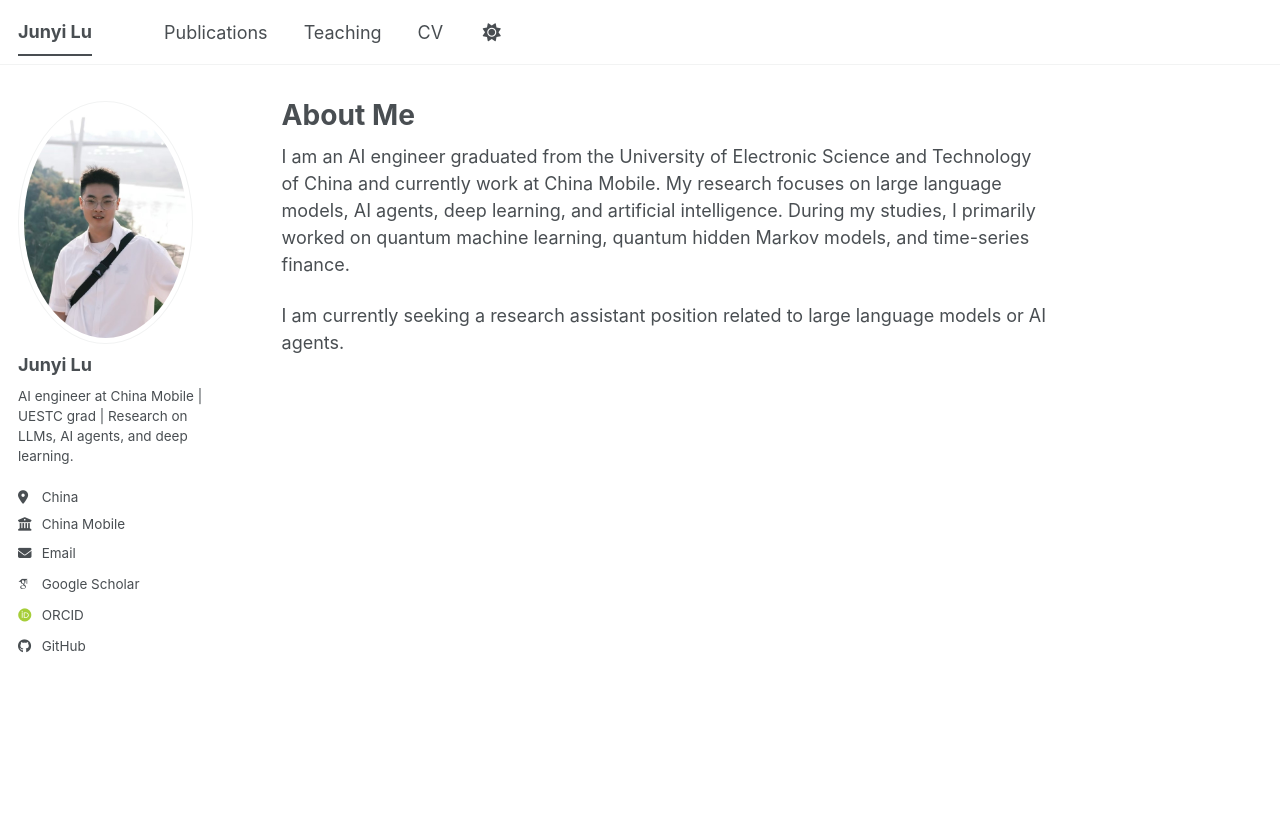
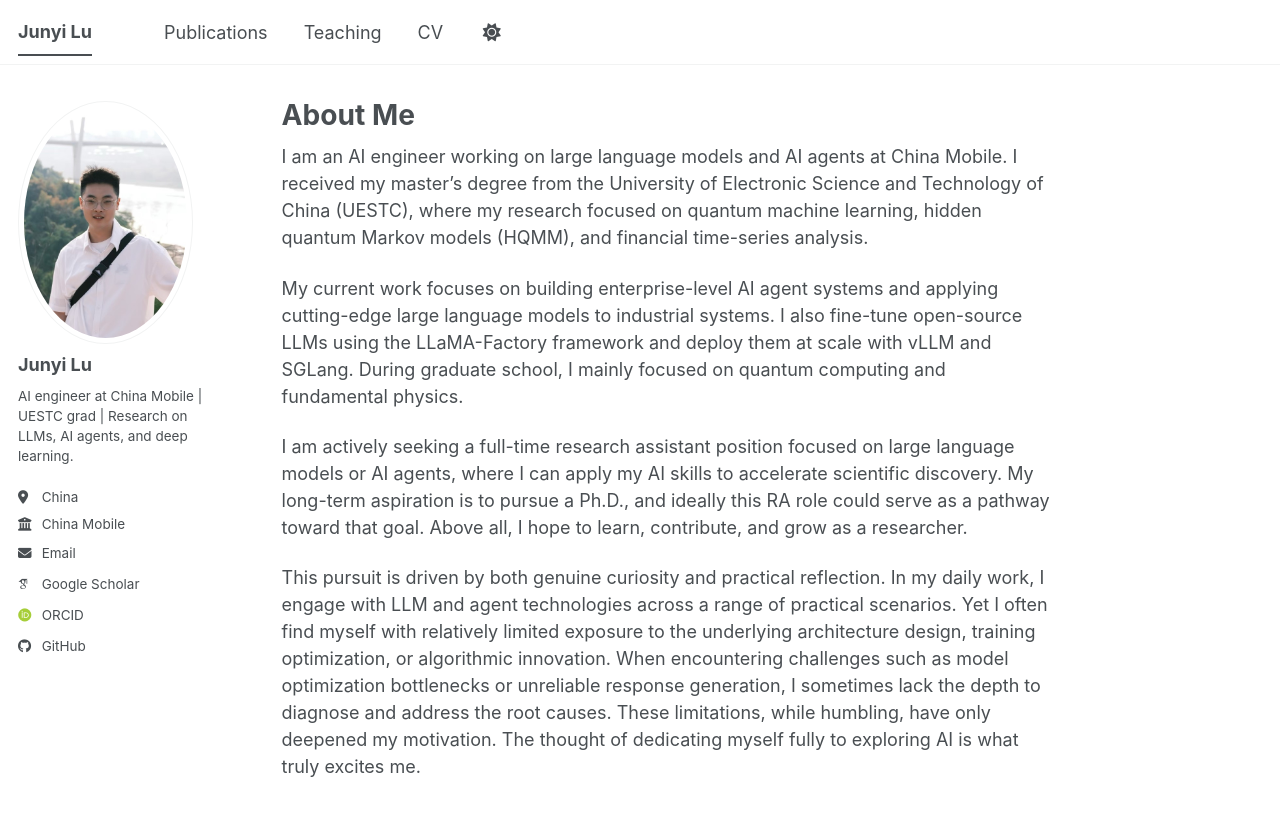
Before and after one commit to ljy623669155/ljy623669155.github.io, a Jekyll site: the page built from _pages/about.md, in a window 1280 px wide. Shown: the top 816 px of the page. Built offline with Jekyll 4.4.1, drawn with Linux system fonts in a browser that asks for light colours; some web fonts are replaced; a script bundle is joined from its source files by our own code; library files that are not in the unit come from our copies.

Commit message:
feat: rewrite About Me page with personal background, current work, AI for Science focus

```diff
--- a/_pages/about.md
+++ b/_pages/about.md
@@ -7,6 +7,10 @@ redirect_from:
   - /about.html
 ---
 
-I am an AI engineer graduated from the University of Electronic Science and Technology of China and currently work at China Mobile. My research focuses on large language models, AI agents, deep learning, and artificial intelligence. During my studies, I primarily worked on quantum machine learning, quantum hidden Markov models, and time-series finance.
+I am an AI engineer working on large language models and AI agents at China Mobile. I received my master's degree from the University of Electronic Science and Technology of China (UESTC), where my research focused on quantum machine learning, hidden quantum Markov models (HQMM), and financial time-series analysis.
 
-I am currently seeking a research assistant position related to large language models or AI agents.
+My current work focuses on building enterprise-level AI agent systems and applying cutting-edge large language models to industrial systems. I also fine-tune open-source LLMs using the LLaMA-Factory framework and deploy them at scale with vLLM and SGLang. During graduate school, I mainly focused on quantum computing and fundamental physics.
+
+I am actively seeking a full-time research assistant position focused on large language models or AI agents, where I can apply my AI skills to accelerate scientific discovery. My long-term aspiration is to pursue a Ph.D., and ideally this RA role could serve as a pathway toward that goal. Above all, I hope to learn, contribute, and grow as a researcher.
+
+This pursuit is driven by both genuine curiosity and practical reflection. In my daily work, I engage with LLM and agent technologies across a range of practical scenarios. Yet I often find myself with relatively limited exposure to the underlying architecture design, training optimization, or algorithmic innovation. When encountering challenges such as model optimization bottlenecks or unreliable response generation, I sometimes lack the depth to diagnose and address the root causes. These limitations, while humbling, have only deepened my motivation. The thought of dedicating myself fully to exploring AI is what truly excites me.
```
